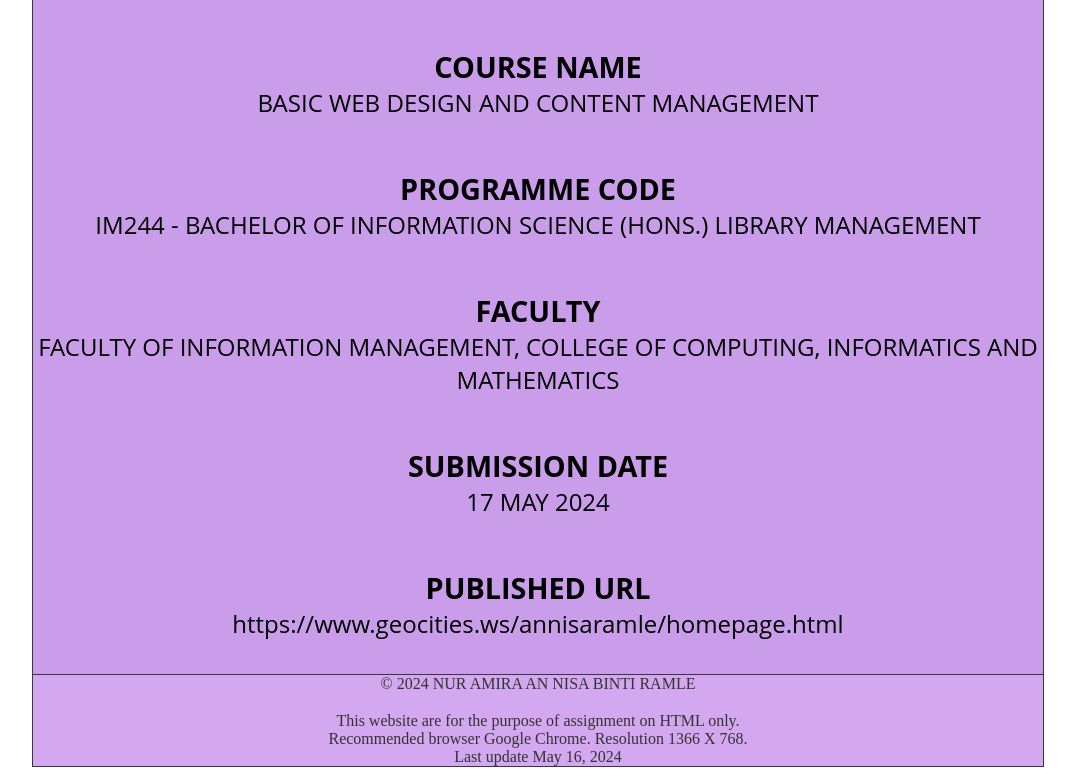
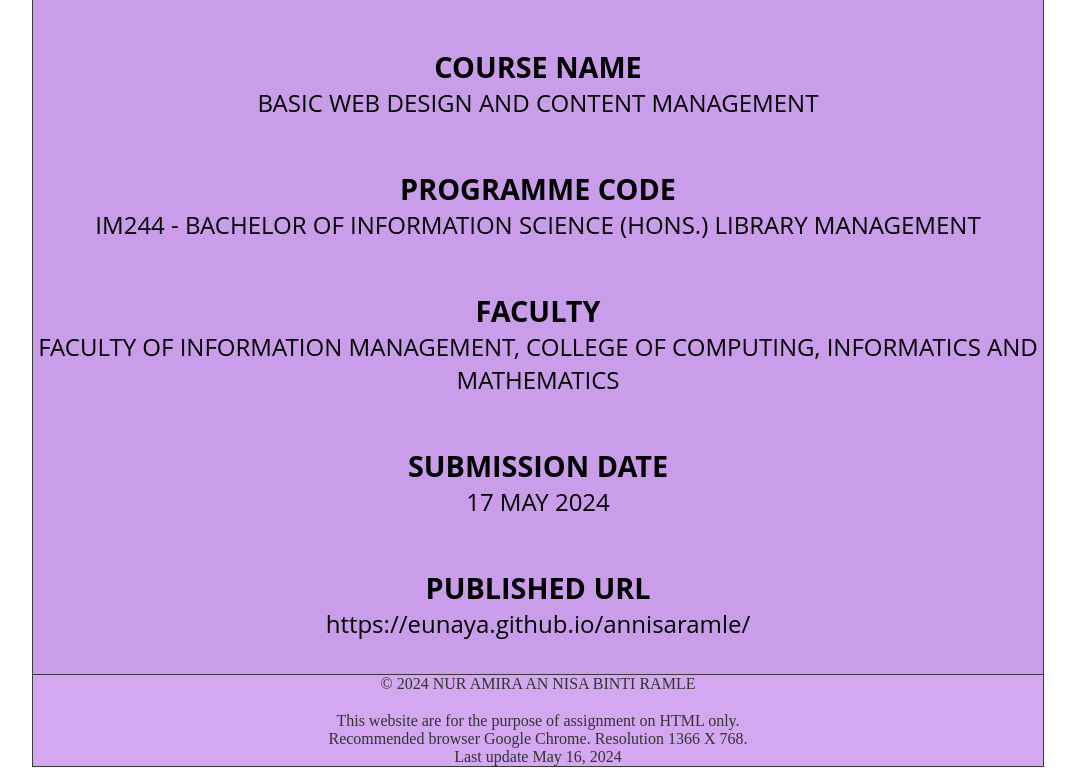
Before and after one commit to Eunaya/annisaramle, a plain HTML site: page index.html in a window 1280 px wide. Shown: the part 1242-2017 px from the top of the page, without its empty margins (102-1177 px from the left). Drawn offline with Linux system fonts and the light colour scheme.

Commit message:
Update index.html

```diff
--- a/index.html
+++ b/index.html
@@ -170,7 +170,7 @@
     <br>
 
     <center><p><font face="Open Sans" size="5px" color="black"><b><big>PUBLISHED URL</big></b><br>
-        https://www.geocities.ws/annisaramle/homepage.html</font></p></center>
+        https://eunaya.github.io/annisaramle/</font></p></center>
 
     <br>
 
```
